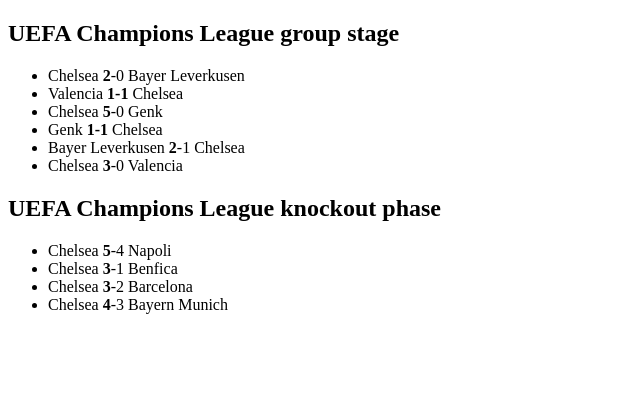
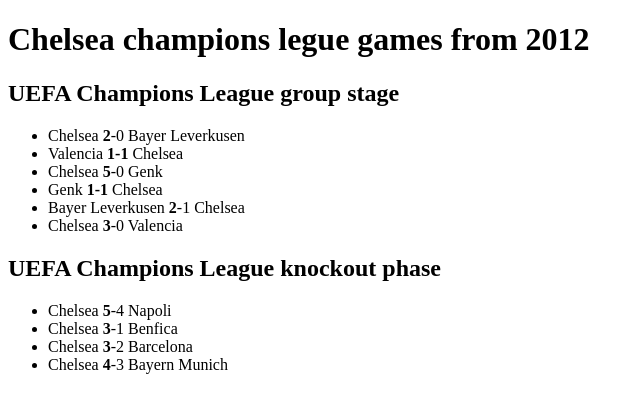
Before and after one commit to Nimranos/Scores-Chart--Chelsea-champions-legue-2012, a plain HTML site: page index.html in a window 1280 px wide. Shown: the whole page, without its empty margins (0-644 px from the left). Drawn offline with Linux system fonts and the light colour scheme.

Commit message:
Added h1 with title and div for css

```diff
--- a/index.html
+++ b/index.html
@@ -10,6 +10,8 @@
 </head>
 
 <body>
+  <div>
+  <h1>Chelsea champions legue games from 2012</h1>
 
   <section id="grp">
     <h2>UEFA Champions League group stage</h2>
@@ -18,7 +20,7 @@
   <section id="knok">
     <h2>UEFA Champions League knockout phase</h2>
   </section>
-
+</div>
   <script src="app.js"></script>
 </body>
 
```
